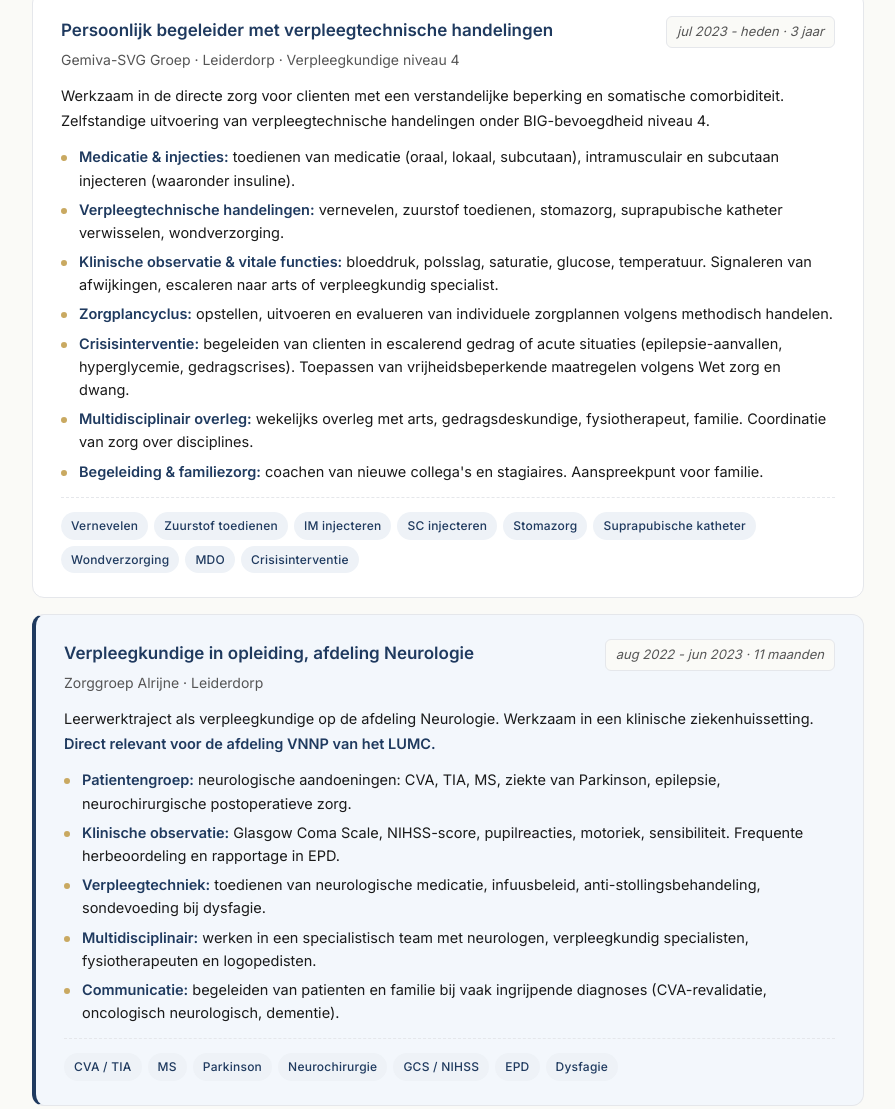
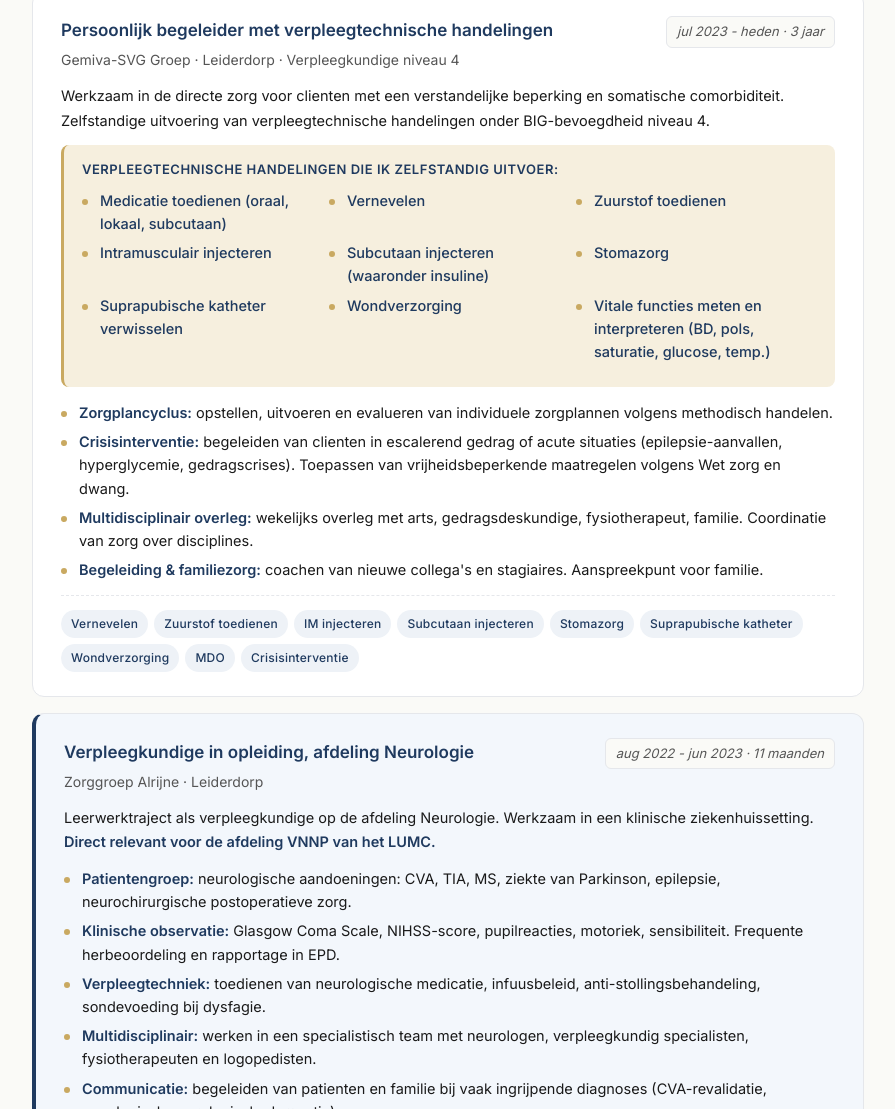
Before and after one commit to robinbril/eline-cv, a website: page index.html in a window 1280 px wide. Shown: the part 1305-2414 px from the top of the page, without its empty margins (192-1087 px from the left). Drawn offline with nearby package versions, Linux system fonts and the light colour scheme.

Commit message:
fix: herstel layout met VT-blocks, em dashes verwijderd, vaardigheden-sectie weg

```diff
--- a/index.html
+++ b/index.html
@@ -82,17 +82,30 @@
         Werkzaam in de directe zorg voor clienten met een verstandelijke beperking en somatische comorbiditeit.
         Zelfstandige uitvoering van verpleegtechnische handelingen onder BIG-bevoegdheid niveau 4.
       </p>
+
+      <div class="vt-block">
+        <h4>Verpleegtechnische handelingen die ik zelfstandig uitvoer:</h4>
+        <ul class="vt-list">
+          <li>Medicatie toedienen (oraal, lokaal, subcutaan)</li>
+          <li>Vernevelen</li>
+          <li>Zuurstof toedienen</li>
+          <li>Intramusculair injecteren</li>
+          <li>Subcutaan injecteren (waaronder insuline)</li>
+          <li>Stomazorg</li>
+          <li>Suprapubische katheter verwisselen</li>
+          <li>Wondverzorging</li>
+          <li>Vitale functies meten en interpreteren (BD, pols, saturatie, glucose, temp.)</li>
+        </ul>
+      </div>
+
       <ul>
-        <li><strong>Medicatie &amp; injecties:</strong> toedienen van medicatie (oraal, lokaal, subcutaan), intramusculair en subcutaan injecteren (waaronder insuline).</li>
-        <li><strong>Verpleegtechnische handelingen:</strong> vernevelen, zuurstof toedienen, stomazorg, suprapubische katheter verwisselen, wondverzorging.</li>
-        <li><strong>Klinische observatie &amp; vitale functies:</strong> bloeddruk, polsslag, saturatie, glucose, temperatuur. Signaleren van afwijkingen, escaleren naar arts of verpleegkundig specialist.</li>
         <li><strong>Zorgplancyclus:</strong> opstellen, uitvoeren en evalueren van individuele zorgplannen volgens methodisch handelen.</li>
         <li><strong>Crisisinterventie:</strong> begeleiden van clienten in escalerend gedrag of acute situaties (epilepsie-aanvallen, hyperglycemie, gedragscrises). Toepassen van vrijheidsbeperkende maatregelen volgens Wet zorg en dwang.</li>
         <li><strong>Multidisciplinair overleg:</strong> wekelijks overleg met arts, gedragsdeskundige, fysiotherapeut, familie. Coordinatie van zorg over disciplines.</li>
         <li><strong>Begeleiding &amp; familiezorg:</strong> coachen van nieuwe collega's en stagiaires. Aanspreekpunt voor familie.</li>
       </ul>
       <div class="tags">
-        <span>Vernevelen</span><span>Zuurstof toedienen</span><span>IM injecteren</span><span>SC injecteren</span><span>Stomazorg</span><span>Suprapubische katheter</span><span>Wondverzorging</span><span>MDO</span><span>Crisisinterventie</span>
+        <span>Vernevelen</span><span>Zuurstof toedienen</span><span>IM injecteren</span><span>Subcutaan injecteren</span><span>Stomazorg</span><span>Suprapubische katheter</span><span>Wondverzorging</span><span>MDO</span><span>Crisisinterventie</span>
       </div>
     </article>
 
@@ -131,8 +144,20 @@
       <ul>
         <li><strong>Patientengroep:</strong> hartinfarct, hartfalen, ritmestoornissen, post-PCI.</li>
         <li><strong>Klinische observatie:</strong> telemetrie, bloeddrukbewaking, observatie pijn op de borst, herkenning van levensbedreigende situaties.</li>
-        <li><strong>Verpleegtechnische handelingen:</strong> medicatie toedienen (cardiale medicatie, anti-stolling), zuurstof toedienen, intramusculair en subcutaan injecteren, stomazorg, suprapubische katheter verwisselen.</li>
       </ul>
+
+      <div class="vt-block">
+        <h4>Verpleegtechnische handelingen tijdens deze stage:</h4>
+        <ul class="vt-list">
+          <li>Medicatie toedienen (cardiale medicatie, anti-stolling)</li>
+          <li>Zuurstof toedienen</li>
+          <li>Intramusculair injecteren</li>
+          <li>Subcutaan injecteren</li>
+          <li>Stomazorg</li>
+          <li>Suprapubische katheter verwisselen</li>
+        </ul>
+      </div>
+
       <div class="tags">
         <span>Hartinfarct</span><span>Telemetrie</span><span>Anti-stolling</span><span>Zuurstof toedienen</span><span>IM / SC injecteren</span><span>Suprapubische katheter</span>
       </div>
--- a/style.css
+++ b/style.css
@@ -263,6 +263,52 @@ main p {
 
 .role strong { color: var(--navy); font-weight: 600; }
 
+/* VT-BLOCK (verpleegtechnische handelingen) */
+.vt-block {
+  background: #f6efde;
+  border-left: 3px solid var(--accent);
+  border-radius: 8px;
+  padding: 14px 18px 12px;
+  margin: 12px 0 14px;
+}
+
+.vt-block h4 {
+  font-size: 13px;
+  font-weight: 600;
+  color: var(--navy);
+  margin-bottom: 8px;
+  text-transform: uppercase;
+  letter-spacing: 0.04em;
+}
+
+.vt-list {
+  list-style: none;
+  padding: 0;
+  margin: 0;
+  display: grid;
+  grid-template-columns: repeat(auto-fit, minmax(220px, 1fr));
+  gap: 4px 16px;
+}
+
+.vt-list li {
+  position: relative;
+  padding-left: 18px;
+  font-size: 14px;
+  font-weight: 500;
+  color: var(--navy);
+  line-height: 1.6;
+}
+
+.vt-list li::before {
+  content: '◆';
+  position: absolute;
+  left: 0;
+  top: 0;
+  color: var(--accent);
+  font-size: 10px;
+  line-height: 1.8;
+}
+
 /* TAGS */
 .tags {
   display: flex;
```
